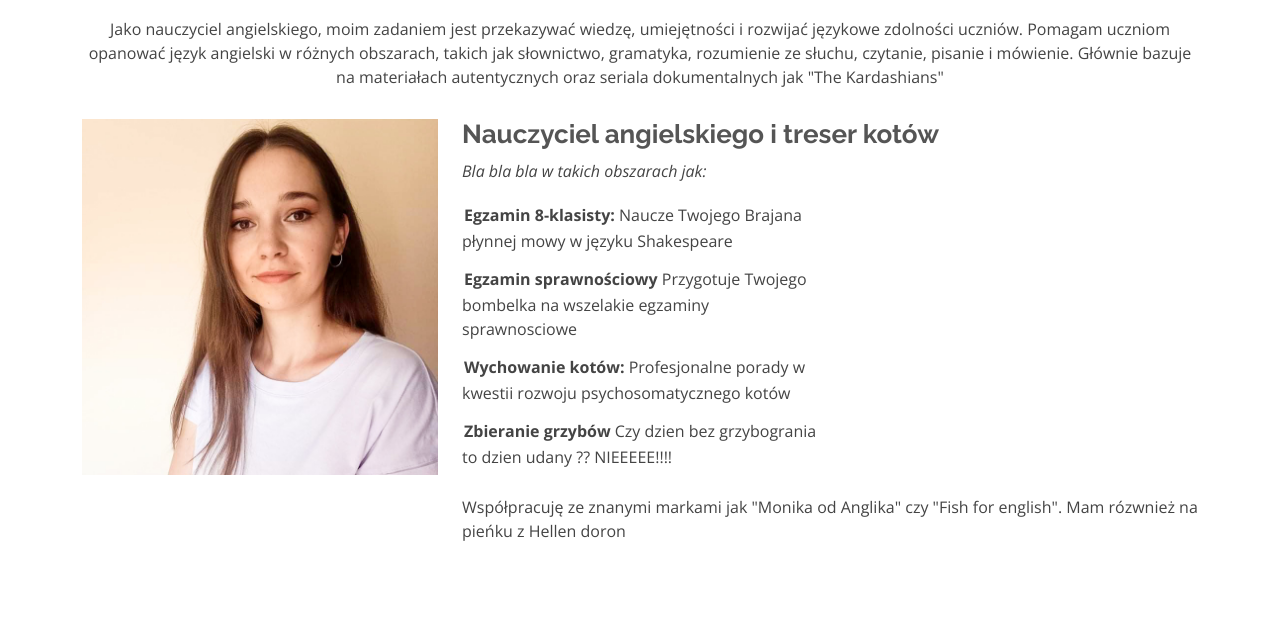
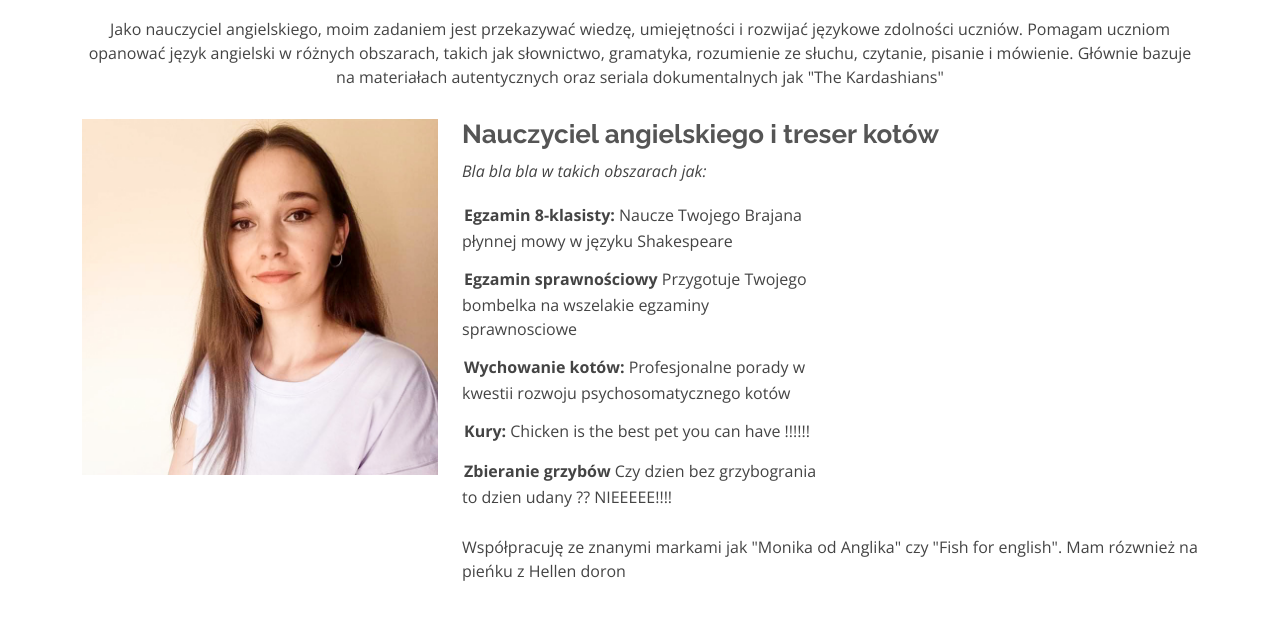
Before and after one commit to piwko1991/patrycja_strona, a plain HTML site: page about.html in a window 1280 px wide. Shown: the part 171-800 px from the top of the page. Drawn offline with nearby package versions, Linux system fonts and the light colour scheme.

Commit message:
Refactor

```diff
--- a/about.html
+++ b/about.html
@@ -92,6 +92,7 @@
                   <li><i class="bi bi-rounded-right"></i> <strong>Egzamin 8-klasisty:</strong> Naucze Twojego Brajana płynnej mowy w języku Shakespeare</li>
                   <li><i class="bi bi-rounded-right"></i> <strong>Egzamin sprawnościowy</strong> Przygotuje Twojego bombelka na wszelakie egzaminy sprawnosciowe</li>
                   <li><i class="bi bi-rounded-right"></i> <strong>Wychowanie kotów:</strong> Profesjonalne porady w kwestii rozwoju psychosomatycznego kotów</li>
+                  <li><i class="bi bi-rounded-right"></i> <strong>Kury:</strong> Chicken is the best pet you can have !!!!!!</li>
                   <li><i class="bi bi-rounded-right"></i> <strong>Zbieranie grzybów</strong> Czy dzien bez grzybogrania to dzien udany ?? NIEEEEE!!!!</li>
                 </ul>
               </div>
```
